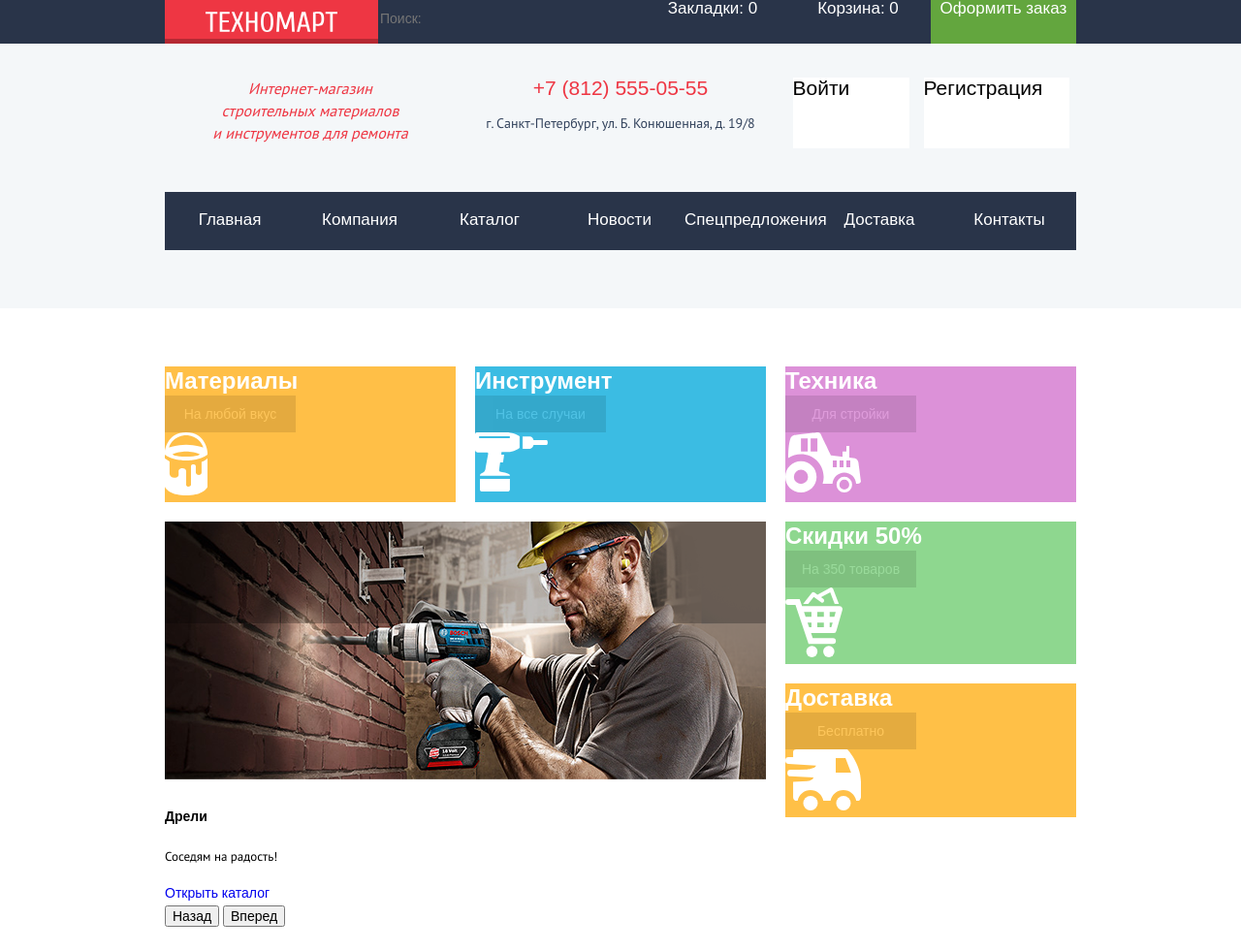
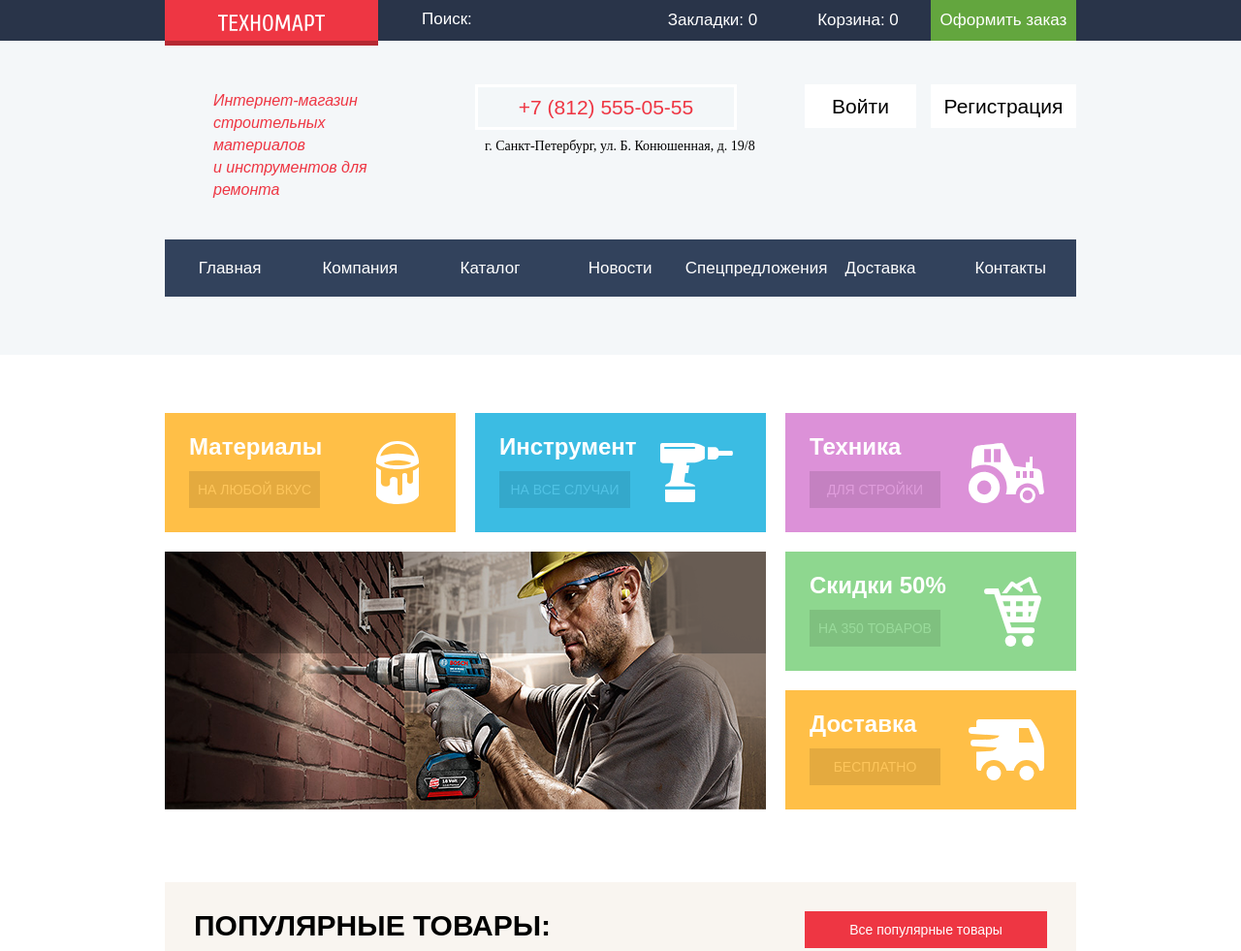
Before and after one commit to timoxa10/33082-technomart-26, a plain HTML site: page index.html in a window 1280 px wide. Shown: the top 981 px of the page at 97% size. Drawn offline with Linux system fonts and the light colour scheme; a web font is replaced by a local one.

Commit message:
Made changes in index #1

```diff
--- a/css/style.css
+++ b/css/style.css
@@ -19,10 +19,14 @@ a {
 p {
   font-family: PT Sans;
   font-size: 13px;
-  font-weight: normal;
   color: #000000;
-  letter-spacing: 0;
   line-height: 24px;
+}
+
+.reset-list {
+  padding: 0;
+  margin: 0;
+  list-style-type: none;
 }
 
 .second-level-heading {
@@ -50,65 +54,63 @@ p {
   margin: 0 auto;
 }
 
-.main-header ul, .main-footer ul, main ul {
-	margin: 0;
-	padding: 0;
-	list-style: none;
+.wrapper {
+  width: 100%;
 }
 
 .top-navigation-wrapper {
-  width: 100%;
   background-color: #293449;
 }
 
-.top-navigation .container {
+.top-navigation {
   display: flex;
   justify-content: space-between;
-}
-
-.search-navigation {
-  display: flex;
-  justify-content: space-between;
-  width: 490px;
+  height: 42px;
 }
 
 .navigation-logo {
   display: flex;
-  flex-direction: column;
+  justify-content: center;
   align-items: center;
-  justify-content: center;
   width: 220px;
+  height: 47px;
   background: #EE3643;
   box-shadow: inset 0 -5px 0 0 rgba(0,0,0,0.24);
 }
 
-.search-navigation .navigation-logo {
-  min-height: 45px;
+.navigation-logo img {
+    width: 110px;
 }
 
-.footer-navigation .navigation-logo {
-  min-height: 65px;
+.navigation-logo:hover {
+  background-color: #ca2c37;
 }
 
-.navigation-logo img {
-  display: block;
-  margin-left: auto;
-  margin-right: auto;
+.navigation-logo:active {
+  background-color: #ba2732;
 }
 
-.search-navigation form {
+.search-form {
   width: 270px;
 }
 
-.search-navigation form button {
+.search-form .search-button {
   display: none;
 }
 
-.search-navigation input[type="search"] {
+.search-form input[type="search"] {
+  width: 100%;
   border: none;
   background: #293449;
-  padding-top: 11px;
-  padding-bottom: 11px;
+  padding-top: 12px;
+  padding-bottom: 12px;
+  padding-left: 45px;
+}
+
+.search-form  input[type="search"]::placeholder {
+  font-size: 17px;
+  color: #FFFFFF;
+  line-height: 18px;
 }
 
 .bookmarks-navigation {
@@ -117,25 +119,44 @@ p {
   width: 450px;
 }
 
-.bookmarks-navigation li {
+.bookmarks-navigation .bookmarks-item {
   width: 150px;
+  padding-top: 12px;
+  padding-bottom: 12px;
   font-size: 17px;
   color: #FFFFFF;
   line-height: 18px;
-  font-style: normal;
   text-align: center;
 }
 
-.bookmarks-navigation li:last-child {
+.bookmarks-navigation .button-checkout {
+  display: inline-block;
+  vertical-align: middle;
   background-color: #63a63e;
-}
-
-.bookmarks-navigation a {
   color: #FFFFFF;
 }
 
+.bookmarks-item:hover {
+  background-color: #212a3a;
+  cursor: pointer;
+}
+
+.bookmarks-item:active {
+  background: #161D29;
+  opacity: 0.5;
+  cursor: pointer;
+}
+
+.button-checkout:hover {
+  background: #5FBB2D;
+}
+
+.button-checkout:active {
+  background: #518534;
+  opacity: 0.5;
+}
+
 .user-navigation-wrapper {
-  width: 100%;
   background-color: #f4f7f9;
   padding-bottom: 60px;
 }
@@ -148,75 +169,97 @@ p {
 .user-coordinates {
   display: flex;
   justify-content: space-between;
-  padding-top: 35px;
-  padding-bottom: 45px;
+  align-items: flex-start;
+  padding-top: 45px;
+  padding-bottom: 35px;
 }
 
-.user-navigation-item {
+.navigation-item {
   width: 300px;
 }
 
-.store-description p {
+.first-level-heading {
+  width: 200px;
+  margin-top: 5px;
+  margin-bottom: 5px;
+  margin-right: auto;
+  margin-left: auto;
   font-size: 16px;
-  font-style: italic;
-  text-align: center;
   color: #EE3643;
   line-height: 23px;
-  padding: 0;
-  margin: 0;
+  font-style: italic;
+  font-weight: normal;
 }
 
 .store-phone a {
-  display: block;
+  display: inline-block;
+  width: 270px;
+  padding-top: 10px;
+  padding-bottom: 10px;
+  text-align: center;
+  background: #F3F7F9;
+  border: 3px solid #FFFFFF;
   font-size: 21px;
   color: #EE3643;
   line-height: 21px;
-  text-align: center;
 }
 
 .store-phone p {
+  font-family: 'Cuprum';
   font-size: 14px;
-  color: #32425C;
-  text-align: center;
-  line-height: 24px;
+  margin-top: 5px;
+  margin-bottom: 0;
+  margin-left: 10px;
 }
 
-.user-login-buttons {
+.user-buttons {
   display: flex;
-  justify-content: space-around;
+  justify-content: space-between;
 }
 
-.user-login {
-  width: 120px;
-}
-
-.user-registry {
-  width: 150px;
-}
-
-.user-login-buttons li {
+.button-user-item {
+  display: inline-block;
   background: #ffffff;
-}
-
-.user-login-buttons a {
+  padding-top: 12px;
+  padding-bottom: 12px;
   font-size: 21px;
+  text-align: center;
   color: #000000;
   line-height: 21px;
 }
 
+.user-buttons .button-login {
+  width: 115px;
+  margin-left: 20px;
+}
+
+.user-buttons .button-registry {
+  width: 150px;
+}
+
+.button-user-item:hover {
+  color: #ee3643;
+}
+
+.button-user-item:active {
+  background: #ffffff;
+  opacity: 0.3;
+  color: #000000;
+}
+
 .user-menu {
-    background-color: #293449;
+  background-color: #32425c;
 }
 
 .user-menu ul {
   display: flex;
 }
 
-.user-menu ul a {
-  display: block;
-  padding-top: 20px;
-  padding-bottom: 23px;
-  width: 134px;
+.user-menu .user-menu-item {
+  display: inline-block;
+  padding-top: 21px;
+  padding-bottom: 21px;
+  width: 134.2px;
   font-size: 17px;
   color: #FFFFFF;
   letter-spacing: 0;
@@ -224,9 +267,16 @@ p {
   text-align: center;
 }
 
-.section-navigation-wrapper {
-  width: 100%;
-  background-color: #ffffff;
+.user-menu-item:hover {
+  background-color: #293449;
+}
+
+.user-menu-item:active {
+  background: #1d2739;
+  opacity: 0.3;
+}
+
+.content-navigation {
   margin-top: 60px;
   margin-bottom: 85px;
 }
@@ -235,20 +285,9 @@ p {
   margin-bottom: 55px;
 }
 
-.advantages-first-row {
+.advantages-row {
   display: flex;
   justify-content: space-between;
-}
-
-.advantages-second-row {
-  display: flex;
-  justify-content: space-between;
-}
-
-.advantages-item {
-  width: 300px;
-  min-height: 123px;
-  margin-bottom: 20px;
 }
 
 .advantages-slider {
@@ -260,47 +299,84 @@ p {
   flex-direction: column;
 }
 
-.advantages-materials {
-  background-color: #ffbf47;
+.advantages-item {
+  width: 300px;
+  padding-top: 20px;
+  padding-left: 25px;
+  height: 123px;
+  margin-bottom: 20px;
 }
 
-.advantages-tool {
-  background-color: #3bbce3;
-}
-
-.advantages-technics {
-  background-color: #dc91d8;
-}
-
-.advantages-discounts {
-  background-color: #8ed78f;
-}
-
-.advantages-delivery {
-  background-color: #ffc047;
-}
-
-.advantages-item h4 {
+.advantages-item .advantages-title {
   font-size: 24px;
   color: #FFFFFF;
   line-height: 30px;
   font-weight: bold;
   padding: 0;
-  margin: 0;
+  margin-top: 0;
+  margin-bottom: 10px;
 }
 
-.advantages-item a {
-  display: block;
+.advantages-item .button-advantages {
+  display: inline-block;
   width: 135px;
   padding-top: 10px;
   padding-bottom: 10px;
   font-size: 14px;
+  text-transform: uppercase;
   color: #FFFFFF;
   text-align: center;
   line-height: 18px;
   opacity: 0.1;
   background: #000000;
 }
+
+.button-advantages:hover {
+  opacity: 0.2;
+  background: #000000;
+}
+
+.button-advantages:active {
+  opacity: 0.3;
+  background: #000000;
+}
+
+.advantages-materials {
+  background-color: #ffbf47;
+  background-image: url(../img/svg/icon-1.svg);
+  background-repeat: no-repeat;
+  background-position: 85% 50%;
+}
+
+.advantages-tool {
+  background-color: #3bbce3;
+  background-image: url(../img/svg/icon-2.svg);
+  background-repeat: no-repeat;
+  background-position: 85% 50%;
+}
+
+.advantages-technics {
+  background-color: #dc91d8;
+  background-image: url(../img/svg/icon-3.svg);
+  background-repeat: no-repeat;
+  background-position: 85% 50%;
+}
+
+.advantages-discounts {
+  background-color: #8ed78f;
+  background-image: url(../img/svg/icon-4.svg);
+  background-repeat: no-repeat;
+  background-position: 85% 50%;
+}
+
+.advantages-delivery {
+  background-color: #ffbf47;
+  background-image: url(../img/svg/icon-5.svg);
+  background-repeat: no-repeat;
+  background-position: 85% 50%;
+}
+
+
 
 .popular-item-section {
   display: flex;
@@ -336,6 +412,10 @@ p {
 }
 
 .product-item {
+  display: flex;
+  flex-direction: column;
+  justify-content: flex-start;
+  align-items: center;
   width: 220px;
   min-height: 318px;
   border: 1px solid #eaeaea;
--- a/index.html
+++ b/index.html
@@ -10,59 +10,55 @@
   </head>
   <body>
     <header class="main-header">
-      <div class="top-navigation-wrapper">
+      <div class="top-navigation-wrapper wrapper">
         <div class="container">
           <div class="top-navigation">
-            <div class="container">
-              <div class="search-navigation">
             <a href="index.html" aria-label="Логотип Техномарт" class="navigation-logo">
               <img src="img/svg/logo-technomart.svg" alt="Логотип Техномарт">
             </a>
-                <form action="https://echo.htmlacademy.ru" method="post">
+            <form action="https://echo.htmlacademy.ru" method="post" class="search-form">
             	<input type="search" name="search" placeholder="Поиск:" >
-                	<button type="submit"></button>
+            	<button type="submit" class="search-button"></button>
             </form>
-              </div>
-              <ul class="bookmarks-navigation">
-                <li>Закладки: 0</li>
-                <li>Корзина: 0</li>
+            <ul class="bookmarks-navigation reset-list">
+              <li class="button-bookmark bookmarks-item">Закладки: 0</li>
+              <li class="button-cart bookmarks-item">Корзина: 0</li>
               <li>
-                  <a href="#">Оформить заказ</a>
+                <a href="#" class="button-checkout bookmarks-item">Оформить заказ</a>
               </li>
             </ul>
           </div>
         </div>
       </div>
-      </div>
-      <div class="user-navigation-wrapper">
+      <div class="user-navigation-wrapper wrapper">
         <div class="container">
           <div class="user-navigation">
             <div class="user-coordinates">
-              <ul class="store-description user-navigation-item">
-                <li><p>Интернет-магазин<br> строительных материалов<br> и инструментов для ремонта</p></li>
-              </ul>
-              <ul class="store-phone user-navigation-item">
+              <div class="navigation-item">
+                <h1 class="first-level-heading">Интернет-магазин<br> строительных материалов<br> и инструментов для ремонта</h1>
+              </div>
+              <ul class="store-phone navigation-item reset-list">
                 <li><a href="tel:+7(812)555-05-55">+7 (812) 555-05-55</a></li>
                 <li><p>г. Санкт-Петербург, ул. Б. Конюшенная, д. 19/8</p></li>
               </ul>
-              <ul class="user-login-buttons user-navigation-item">
-                <li class="user-login">
-                  <a href="#">Войти</a>
+              <ul class="user-buttons navigation-item reset-list">
+                <li>
+                  <a href="#" class="button-user-item button-login">Войти</a>
                 </li>
-                <li class="user-registry">
-                  <a href="#">Регистрация</a>
+                <li>
+                  <a href="#" class="button-user-item button-registry">Регистрация</a>
                 </li>
               </ul>
             </div>
             <nav class="user-menu">
-              <ul>
-                <li><a href="index.html">Главная</a></li>
-                <li><a href="#">Компания</a></li>
-                <li><a href="catalog.html">Каталог</a></li>
-                <li><a href="#">Новости</a></li>
-                <li><a href="#">Спецпредложения</a></li>
-                <li><a href="#">Доставка</a></li>
-                <li><a href="#">Контакты</a></li>
+              <ul class="reset-list">
+                <li><a href="index.html" class="user-menu-item">Главная</a></li>
+                <li><a href="#" class="user-menu-item">Компания</a></li>
+                <li><a href="catalog.html" class="user-menu-item">Каталог</a></li>
+                <li><a href="#" class="user-menu-item">Новости</a></li>
+                <li><a href="#" class="user-menu-item">Спецпредложения</a></li>
+                <li><a href="#" class="user-menu-item">Доставка</a></li>
+                <li><a href="#" class="user-menu-item">Контакты</a></li>
               </ul>
             </nav>
           </div>
@@ -70,34 +66,33 @@
       </div>
     </header>
     <main>
-      <div class="section-navigation-wrapper">
+      <div class="content-navigation">
         <div class="container">
           <section class="our-advantages">
             <h2 class="visually-hidden second-level-heading">Наши преимущества:</h2>
-                <div class="advantages-first-row">
+            <div class="advantages-row">
               <div class="advantages-item advantages-materials">
-                    <h4>Материалы</h4>
-                    <a href="#">На любой вкус</a>
-                    <img src="img/svg/icon-1.svg" alt="Материалы">
+                <h4 class="advantages-title">Материалы</h4>
+                <a href="#" class="button-advantages">На любой вкус</a>
               </div>
               <div class="advantages-item advantages-tool">
-                    <h4>Инструмент</h4>
-                    <a href="#">На все случаи</a>
-                    <img src="img/svg/icon-2.svg" alt="Инструмент">
+                <h4 class="advantages-title">Инструмент</h4>
+                <a href="#" class="button-advantages">На все случаи</a>
               </div>
               <div class="advantages-item advantages-technics">
-                    <h4>Техника</h4>
-                    <a href="#">Для стройки</a>
-                    <img src="img/svg/icon-3.svg" alt="Техника">
+                <h4 class="advantages-title">Техника</h4>
+                <a href="#" class="button-advantages">Для стройки</a>
               </div>
             </div>
-                <div class="advantages-second-row">
+            <div class="advantages-row">
               <div class="advantages-slider">
                 <div class="advantages-slider-item">
                   <img src="img/slider-item-02.png" width="620" height="266" alt="Слайдер дрели">
+                  <!--
                   <h4>Дрели</h4>
                   <p>Соседям на радость!</p>
                   <a href="catalog.html">Открыть каталог</a>
+                  -->
                 </div>
                 <div class="advantages-slider-item" style="display: none; ">
                   <img src="img/slider-item-01.png" width="620" height="266" alt="Слайдер перфораторы">
@@ -105,19 +100,19 @@
                   <p>Настоящие мужские игрушки</p>
                   <a href="catalog.html">Открыть каталог</a>
                 </div>
+                <!--
                 <button type="button">Назад</button>
                 <button type="button">Вперед</button>
+                -->
               </div>
               <div class="advantages-services">
                 <div class="advantages-item advantages-discounts">
-                      <h4>Скидки 50%</h4>
-                      <a href="#">На 350 товаров</a>
-                      <img src="img/svg/icon-4.svg" alt="Скидки">
+                  <h4 class="advantages-title">Скидки 50%</h4>
+                  <a href="#" class="button-advantages">На 350 товаров</a>
                 </div>
                 <div class="advantages-item advantages-delivery">
-                      <h4>Доставка</h4>
-                      <a href="#">Бесплатно</a>
-                      <img src="img/svg/icon-5.svg" alt="Доставка">
+                  <h4 class="advantages-title">Доставка</h4>
+                  <a href="#" class="button-advantages">Бесплатно</a>
                 </div>
               </div>
             </div>
@@ -129,7 +124,7 @@
           <section class="popular-products-row">
             <ul class="product-list">
               <li class="product-item">
-                <p class="product-image"><img src="img/product-bosh-bfc-9000.png" width="184" height="164" alt="Перфоратор BOSCH BFG 900"></p>
+                <img src="img/product-bosh-bfc-9000.png" width="184" height="164" alt="Перфоратор BOSCH BFG 900">
                 <h3>Перфоратор BOSCH<br> BFG 900</h3>
                 <p class="crossed-price"><del>32500 Р.</del></p>
                 <p class="price"><a href="#">25500 Р.</a></p>
```
Also changed, not shown: catalog.html (+0 -4 lines). Lines whose indentation alone changed are shown as unchanged.
